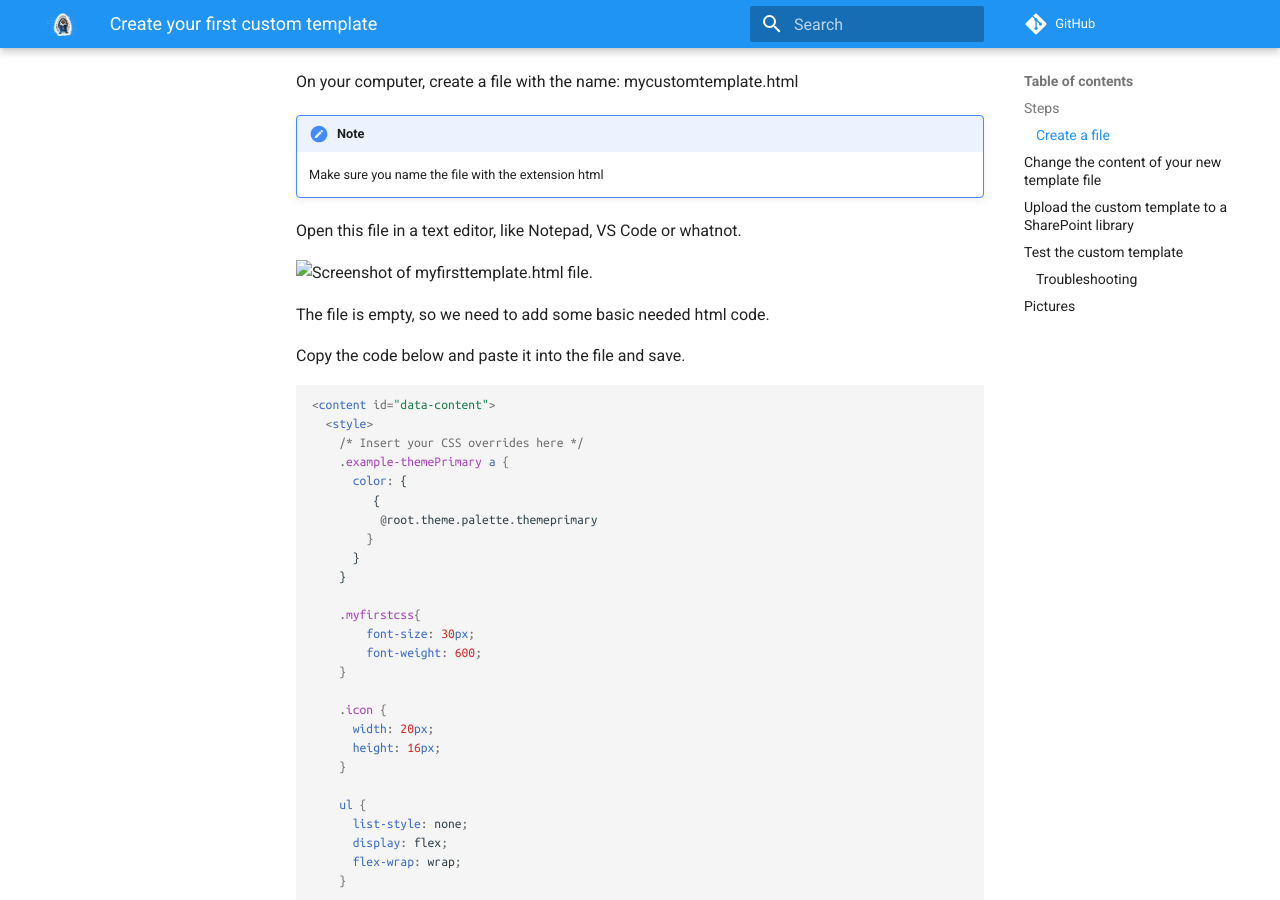
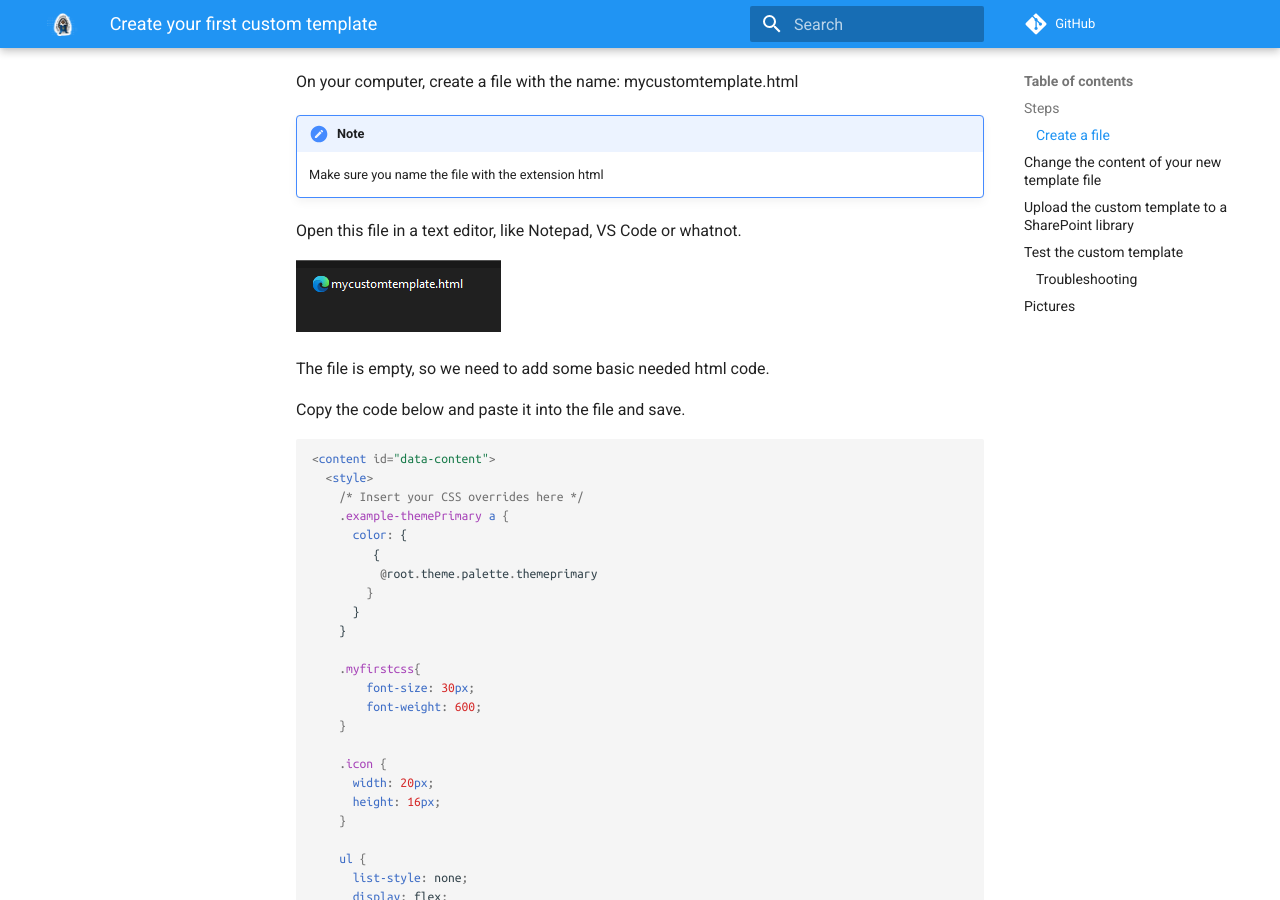
Before and after one commit to dominic5perezd/pnp-modern-search, an MkDocs documentation site: the page built from docs/scenarios/create-your-first-custom-template.md, in a window 1280 px wide and 900 px high, scrolled down 505 px. Built offline with MkDocs 1.6.1 and Material for MkDocs 9.7.7, drawn with Linux system fonts in a browser that asks for light colours; comment, search, counter and statistics services are not loaded.

Commit message:
Fixed image links

```diff
--- a/docs/scenarios/create-your-first-custom-template.md
+++ b/docs/scenarios/create-your-first-custom-template.md
@@ -18,7 +18,7 @@ On your computer, create a file with the name: mycustomtemplate.html
 
 Open this file in a text editor, like Notepad, VS Code or whatnot.
 
-![Screenshot of myfirsttemplate.html file.](assets\create-your-first-custom-template\myfirsttemplate_file-screenshot.png)
+![Screenshot of myfirsttemplate.html file.](assets/create-your-first-custom-template/myfirsttemplate_file-screenshot.png)
 
 The file is empty, so we need to add some basic needed html code.
 
@@ -158,7 +158,7 @@ If not, check if you copied all the text into the file, and that you did not cha
 ## Pictures
 
 Insert the URL in "Use an external template URL"
-![alt](assets\create-your-first-custom-template\insert_external-url-for-custom-template.png)
+![alt](assets/create-your-first-custom-template/insert_external-url-for-custom-template.png)
 
 What the custom search result looks like
-![alt](assets\create-your-first-custom-template\custom_search-results-example.png)
+![alt](assets/create-your-first-custom-template/custom_search-results-example.png)
```
